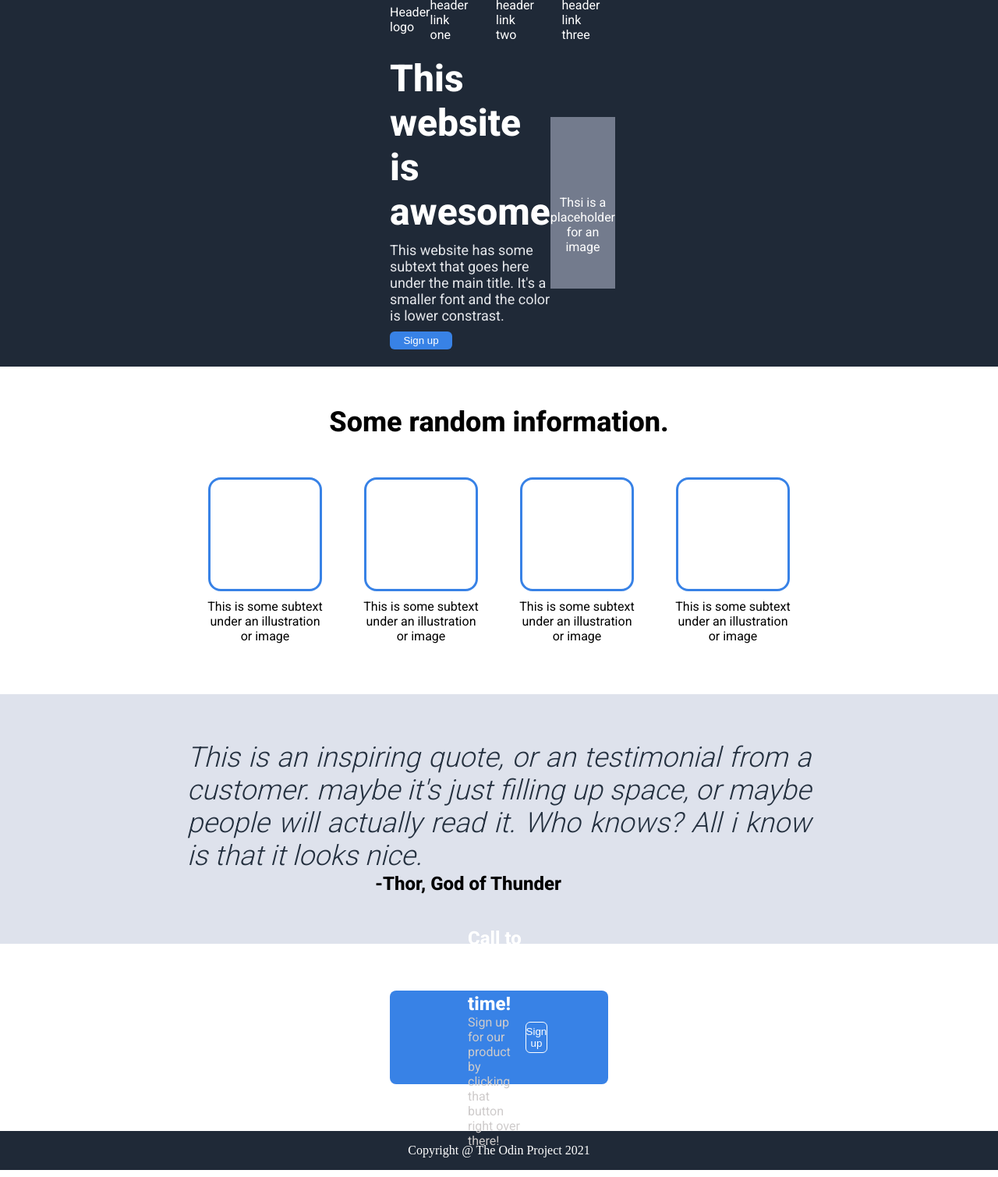
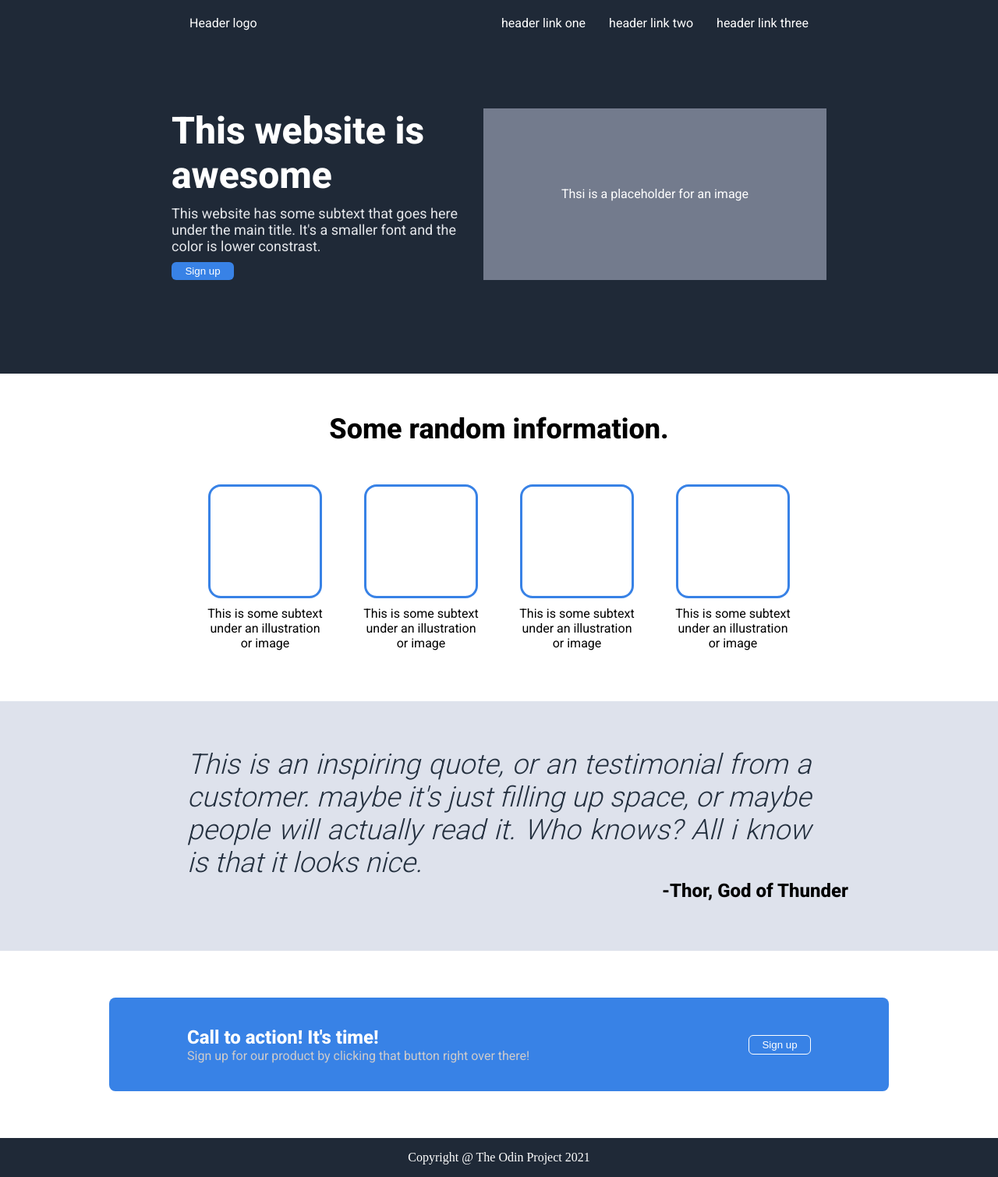
Before and after one commit to nayonsamadder65-jpg/landing-page, a plain HTML site: page index.html in a window 1280 px wide. Shown: the whole page at 78% size. Drawn offline with Linux system fonts and the light colour scheme.

Commit message:
fix some  bugs occurred during displaying it in different screen size.

```diff
--- a/style.css
+++ b/style.css
@@ -1,5 +1,6 @@
 body {
     margin: 0;
+    /* Added to ensure padding/border don't increase element size */
     box-sizing: border-box;
 }
 
@@ -7,6 +8,7 @@ body {
     font-family: 'roboto', sans-serif;
 }
 
+/* This is a general block and is okay, but you should style individual containers */
 .main-container .one-container,
 .main-container .two-container,
 .main-container .three-container {
@@ -18,8 +20,12 @@ footer {
     display: flex;
     justify-content: center;
     align-items: center;
+    height: 50px; /* Moved from head-con to here */
+    background-color: #1f2937; /* Moved from head-con to here */
+    color: white; /* Moved from head-con to here */
 }
 
+/* Good general reset for flex */
 .one-container,
 .two-container,
 .three-container,
@@ -41,31 +47,49 @@ footer {
     flex-direction: column;
 }
 
-.head-con,
-footer {
-    height: 50px;
+/* --- HERO SECTION CENTERING FIXES --- */
+.head-con {
+    /* REMOVED: height: 50px; background-color: #1f2937; color: white; (moved to footer/one-container) */
+    /* NEW: Responsive Centering for Header */
+    max-width: 1200px;
+    margin: 0 auto;
+    padding: 0 20px;
+    display: flex;
+    justify-content: space-between;
+    align-items: center;
+}
+
+/* Add background color to the overall hero section, not just the content wrapper */
+.one-container {
     background-color: #1f2937;
     color: white;
-}
-
-.head-con {
-    justify-content: space-between;
-    align-items: center;
-    padding: 0 500px;
+    padding-top: 20px; /* Give the header some top/bottom padding */
+    padding-bottom: 20px;
 }
 
 .links {
     gap: 30px;
+    display: flex;
+
+}
+
+.logo {
+    /* Set an explicit minimum width or right margin */
+    min-width: 400px; /* e.g., to reserve space */
+    /* Or just a margin for better separation */
+    margin-right: auto;
 }
 
 .content-con {
-    background-color: #1f2937;
+    /* REMOVED: background-color: #1f2937; height: 420px; color: white; (moved to .one-container) */
+    /* NEW: Responsive Centering for Hero Content */
+    max-width: 1200px;
+    margin: 0 auto;
+    padding: 0 20px;
+
     height: 420px;
-    color: white;
     justify-content: space-between;
-    padding: 0 500px;
     align-items: center;
-
 }
 
 .content-one {
@@ -103,20 +127,22 @@ footer {
 
 }
 
-
+/* --- FOUR-BOX SECTION FIX --- */
 .box {
+    display: flex; /* Ensures it's a flex container */
+    justify-content: center; /* Centers the four boxes horizontally */
     gap: 50px;
     margin-bottom: 30px;
-
 }
 
 .one-box {
     align-items: center;
     justify-content: space-between;
     gap: 10px;
-    flex-wrap: wrap;
+    /* Removed flex-wrap: wrap as it is not needed here */
     margin: 0 auto;
-
+    /* Added min-width to prevent the box from shrinking too much on smaller screens */
+    min-width: 150px;
 }
 
 .blank-box {
@@ -149,7 +175,8 @@ footer {
     font-size: 36px;
     padding: 60px;
     padding-bottom: 1px;
-    width: 800px;
+    /* CHANGED width to max-width for responsiveness */
+    max-width: 800px;
     color: #24303f;
 
     font-weight: 300;
@@ -158,8 +185,9 @@ footer {
 }
 
 .author {
-    align-self: self-end;
-    margin-right: 560px;
+    align-self: flex-end; /* Used flex-end for better alignment */
+    /* REMOVED: margin-right: 560px; */
+    margin-right: 15%; /* Use a percentage for better responsiveness */
     font-weight: 800;
     font-size: x-large;
 }
@@ -177,10 +205,14 @@ button {
     background-color: #3882e6;
 }
 
+/* --- CALL TO ACTION (CTA) FIXES --- */
 .four-container {
     height: 120px;
     justify-content: space-between;
-    margin: 60px 500px;
+    /* NEW: Responsive Centering for CTA */
+    max-width: 1000px;
+    margin: 60px auto;
+
     align-items: center;
     padding: 0px 100px;
     box-sizing: border-box;
@@ -217,3 +249,6 @@ button {
     font-size: 18px;
     color: #e5e7eb;
 }
+
+/* This is where your footer content was but it's cleaner to use the footer tag directly */
+/* footer { ... see top of file } */
```
